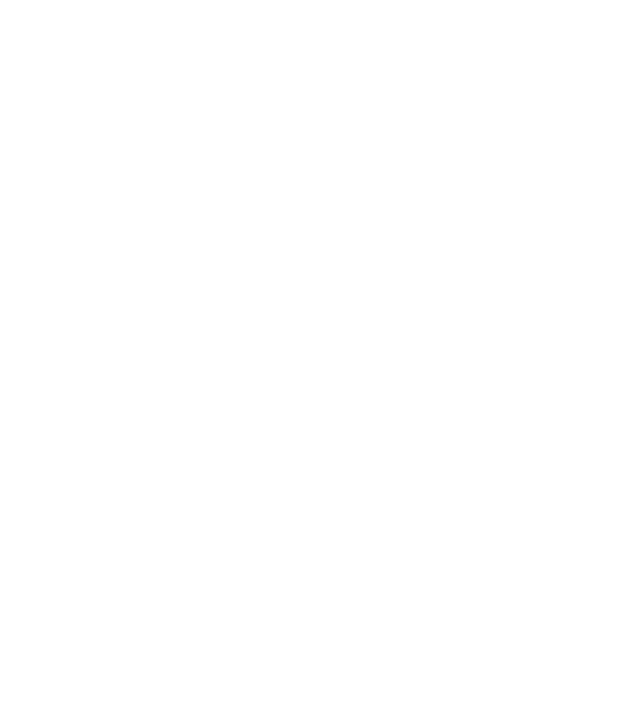
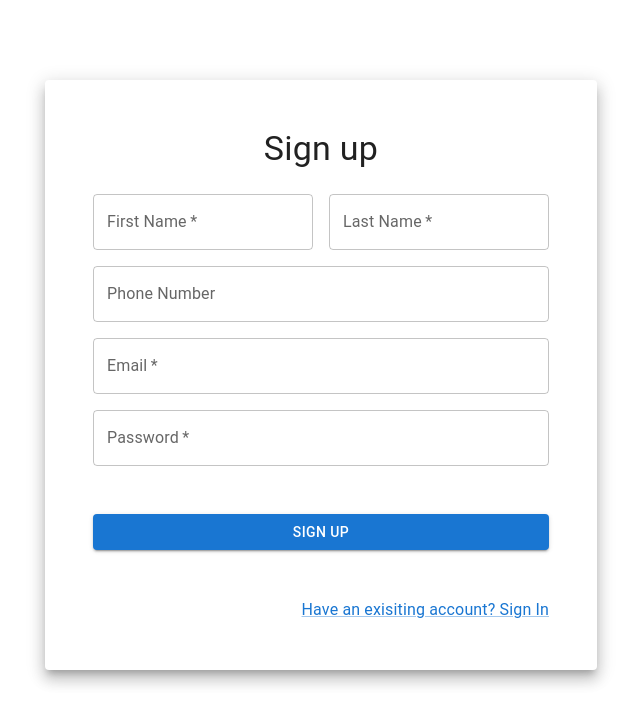
Before and after one commit to churellano/book-a-bite, a React (Create React App) app: page /login/signup in a window 1280 px wide. Before the commit this address had no page. Shown: the top 724 px of the page, without its empty margins (319-959 px from the left). Built offline with nearby package versions, Linux system fonts and the light colour scheme.

Commit message:
Added Login and Sign up componenets for Guest user

```diff
--- a/src/App.js
+++ b/src/App.js
@@ -3,12 +3,16 @@
 import GuestCurrentBookings from "./guest/GuestCurrentBookings";
 import GuestMain from "./guest/GuestMain";
 import GuestProfile from "./guest/GuestProfile";
+import Login from "./login/Login";
+import SignUp from "./login/SignUp";
 import OwnerMain from "./owner/OwnerMain";
 
 function App() {
   return (
     <BrowserRouter>
       <Routes>
+        <Route path="login" element={<Login />} />
+        <Route path="login/signup" element={<SignUp />} />
         <Route path="guest/main" element={<GuestMain />} />
         <Route path="guest/profile" element={<GuestProfile />} />
         <Route
--- /dev/null
+++ b/src/login/Login.js
@@ -0,0 +1,78 @@
+import React from 'react'
+import { Box, Container, Paper, Grid, Typography } from "@mui/material";
+import { TextField, Button, Link } from "@mui/material";
+
+
+export default function Login() {
+    const submit = (event) => {
+        event.preventDefault();
+        const data = new FormData(event.currentTarget);
+        console.log({
+            email: data.get('email'),
+            password: data.get('password'),
+        });
+    };
+
+    return (
+        <div>
+            <Container component="div" maxWidth="sm">
+                <Paper
+                    elevation={10}
+                    sx={{
+                        p: 6,
+                        marginTop: 10,
+                        display: 'flex',
+                        flexDirection: 'column',
+                        alignItems: 'center',
+                    }}
+                >
+                    <Typography variant="h4" component="div" mb={3}>
+                        Sign in
+                    </Typography>
+
+                    <Box component="form" onSubmit={submit} >
+                        <Grid container spacing={2}>
+                            <Grid item xs={12}>
+                                <TextField
+                                    fullWidth
+                                    name="email"
+                                    id="email"
+                                    label="Email"
+                                    type="email"
+                                    required
+                                />
+                            </Grid>
+                            <Grid item xs={12}>
+                                <TextField
+                                    fullWidth
+                                    name="password"
+                                    id="password"
+                                    label="Password"
+                                    type="password"
+                                    required
+                                />
+                            </Grid>
+                            <Grid item xs={12} sx={{ mb: 5, mt: 1 }} >
+                                <Button fullWidth type="submit" variant="contained">
+                                    Sign In
+                                </Button>
+                            </Grid>
+
+                            <Grid item xs={10}>
+                                <Link href="#" variant="body1">
+                                    Reset Your Password
+                                </Link>
+                            </Grid>
+                            <Grid item>
+                                <Link href="/login/signup" variant="body1">
+                                    Sign Up
+                                </Link>
+                            </Grid>
+
+                        </Grid>
+                    </Box>
+                </Paper>
+            </Container>
+        </div >
+    )
+}
--- /dev/null
+++ b/src/login/SignUp.js
@@ -0,0 +1,105 @@
+import React from 'react'
+import { Box, Container, Paper, Grid, Typography } from "@mui/material";
+import { TextField, Button, Link } from "@mui/material";
+
+export default function SignUp() {
+    const submit = (event) => {
+        event.preventDefault();
+        const data = new FormData(event.currentTarget);
+        console.log({
+            email: data.get('email'),
+            password: data.get('password'),
+            fname: data.get('firstname'),
+            lname: data.get('lastname'),
+            phone: data.get('phone')
+        });
+    };
+
+    return (
+        <div>
+            <Container component="main" maxWidth="sm">
+                <Paper
+                    elevation={10}
+                    sx={{
+                        p: 6,
+                        marginTop: 10,
+                        display: 'flex',
+                        flexDirection: 'column',
+                        alignItems: 'center',
+                    }}
+                >
+                    <Typography variant="h4" component="div" mb={3}>
+                        Sign up
+                    </Typography>
+
+                    <Box component="form" onSubmit={submit} >
+                        {/* TODO: SignUp for Restaurants. Restaurant Name + Address?*/}
+                        <Grid container spacing={2}>
+                            <Grid item xs={12} sm={6}>
+                                <TextField
+                                    fullWidth
+                                    name="firstname"
+                                    id="firstname"
+                                    label="First Name"
+                                    required
+                                />
+                            </Grid>
+                            <Grid item xs={12} sm={6}>
+                                <TextField
+                                    fullWidth
+                                    name="lastname"
+                                    id="lastname"
+                                    label="Last Name"
+                                    required
+                                />
+                            </Grid>
+                            <Grid item xs={12}>
+                                <TextField
+                                    fullWidth
+                                    name="phone"
+                                    id="phone"
+                                    label="Phone Number"
+                                />
+                            </Grid>
+                            <Grid item xs={12}>
+                                <TextField
+                                    fullWidth
+                                    name="email"
+                                    id="email"
+                                    label="Email"
+                                    type="email"
+                                    required
+                                />
+                            </Grid>
+                            <Grid item xs={12}>
+                                <TextField
+                                    fullWidth
+                                    name="password"
+                                    id="password"
+                                    label="Password"
+                                    type="password"
+                                    required
+                                />
+                            </Grid>
+                        </Grid>
+
+                        <Grid item xs={12} sx={{ mb: 5, mt: 1 }} >
+                            <Button fullWidth type="submit" variant="contained" sx={{ mt: 5, mb: 1 }}>
+                                Sign Up
+                            </Button>
+                        </Grid>
+
+                        <Grid container justifyContent="flex-end">
+                            <Grid item>
+                                <Link href="/login" variant="body1">
+                                    Have an exisiting account? Sign In
+                                </Link>
+                            </Grid>
+                        </Grid>
+                    </Box>
+
+                </Paper>
+            </Container>
+        </div>
+    )
+}
```
Also changed, not shown: 1 other file (tests, documents, lock files or other folders).
